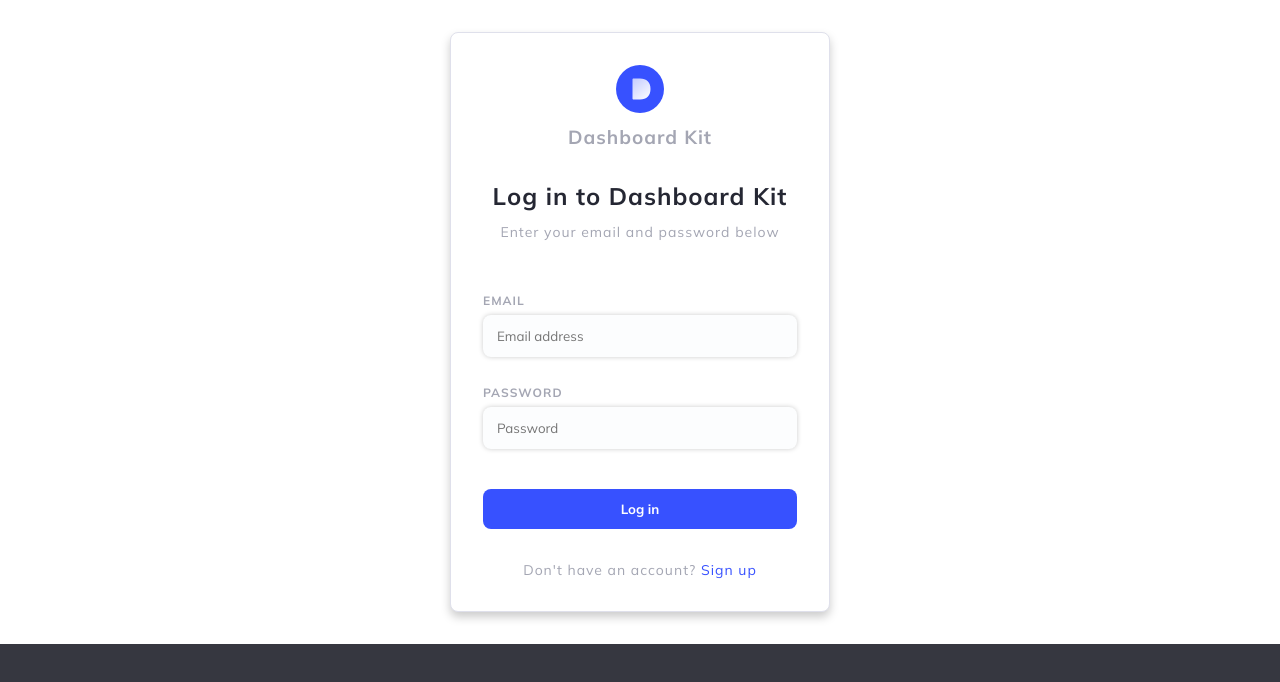
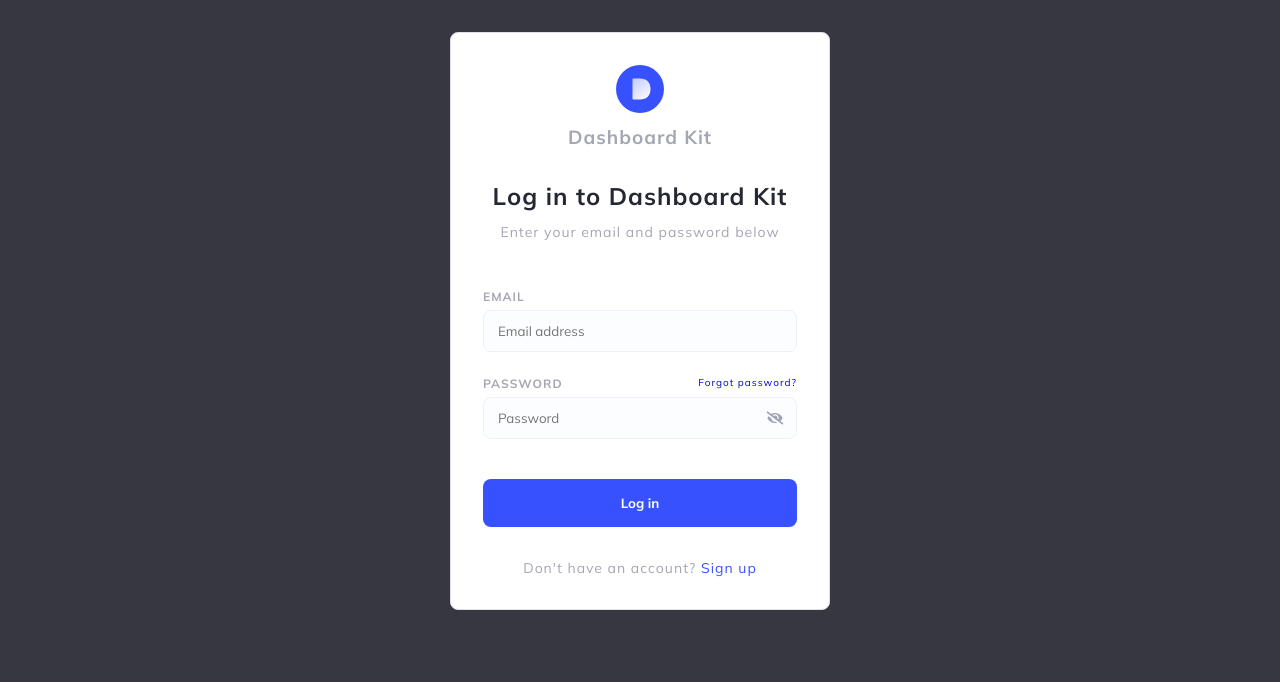
Before and after one commit to sanjar-dev/admin-dashboard, a React (Create React App) app: page / in a window 1280 px wide. Shown: the top 682 px of the page. Built offline with nearby package versions, Linux system fonts and the light colour scheme.

Commit message:
login field icon and forgot password label

```diff
--- a/package.json
+++ b/package.json
@@ -12,6 +12,7 @@
     "@types/react-dom": "^18.0.0",
     "react": "^18.2.0",
     "react-dom": "^18.2.0",
+    "react-router-dom": "^6.3.0",
     "react-scripts": "5.0.1",
     "typescript": "^4.4.2",
     "web-vitals": "^2.1.0"
--- a/src/Login.css
+++ b/src/Login.css
@@ -1,13 +1,8 @@
-@import url("https://fonts.googleapis.com/css2?family=Poppins:wght@300;400;500;700&display=swap");
 @import url("https://fonts.googleapis.com/css2?family=Mulish:wght@300;400;500;700&display=swap");
 
-
-.center{
-  background-color:#ffff;
-}
 .login {
   width: 380px;
-  height: 580px;
+  height: 100%;
   padding: 32px;
   margin: 32px;
   display: flex;
@@ -18,7 +13,6 @@
   border-radius: 8px;
   background-color: white;
   letter-spacing: 1px;
-  box-shadow: 0 5px 10px #ccc;
 }
 
 .login ul {
@@ -50,13 +44,11 @@
 
 .login .fields {
   width: 100%;
-
 }
 
 .login .fields .field:not(:last-child) {
   margin-bottom: 24px;
 }
-
 
 .login .fields .field span {
   font-size: 12px;
@@ -65,34 +57,41 @@
   text-transform: uppercase;
 }
 
+.login .fields .field .label {
+  display: flex;
+  justify-content: space-between;
+}
+
+.login .fields .field .label a {
+  font-size: 10px;
+  text-decoration: none;
+}
+
 .login .fields .field input[type="text"],
 .login .fields .field input[type="password"] {
   display: block;
   width: 100%;
   height: 42px;
   padding-left: 14px;
-  margin-top: 6px;
   font-family: "Mulish";
-  border: none;
+  border: 1px solid #f0f1f7;
   border-radius: 8px;
   color: #4b506d;
   background-color: #fcfdfe;
-  box-shadow: 0 0px 5px #ccc;
 }
 
-
-.login .fields .field{
+.login .fields .field {
   display: flex;
- flex-direction: column;
- justify-content: flex-end;
+  flex-direction: column;
+  justify-content: flex-end;
 }
 
-.login .fields .field p{
+.login .fields .field p {
   font-size: 10px;
   font-weight: 400;
   font-family: "Mulish";
+}
 
-}
 .login button {
   width: 100%;
   height: 48px;
@@ -107,9 +106,22 @@
   transition: background-color 0.3s linear;
 }
 
-.login button:hover{
+.login button:hover {
   background-color: rgb(37, 20, 197);
 }
+
+.input {
+  position: relative;
+  margin-top: 6px;
+}
+
+.inner-icon {
+  position: absolute;
+  top: 50%;
+  right: 12px;
+  transform: translateY(-50%);
+}
+
 .title h2,
 .header svg {
   margin-bottom: 12px;
--- a/src/Login.tsx
+++ b/src/Login.tsx
@@ -1,5 +1,6 @@
 import React from "react";
 import { ReactComponent as Logo } from "./logo.svg";
+import { ReactComponent as VisibilityToggle } from "./icons/active.svg";
 
 export const Login = () => (
   <div className="login">
@@ -13,16 +14,22 @@ export const Login = () => (
     </div>
     <div className="fields">
       <div className="field">
-        <div className="fiel">
-        <span>Email</span>
+        <div className="label">
+          <span>Email</span>
         </div>
-        <input type="text" name="" id="" placeholder="Email address" />
+        <div className="input">
+          <input type="text" name="" id="" placeholder="Email address" />
+        </div>
       </div>
       <div className="field">
-          <div className="fiel">
-            <span>Password</span>
-          </div>
-        <input type="password" name="" id="" placeholder="Password" />
+        <div className="label">
+          <span>Password</span>
+          <a href="./">Forgot password?</a>
+        </div>
+        <div className="input">
+          <input type="password" name="" id="" placeholder="Password" />
+          <VisibilityToggle className="inner-icon"></VisibilityToggle>
+        </div>
       </div>
     </div>
     <button>Log in</button>
```
Also changed, not shown: src/icons/active.svg (added), 1 other file (tests, documents, lock files or other folders).
